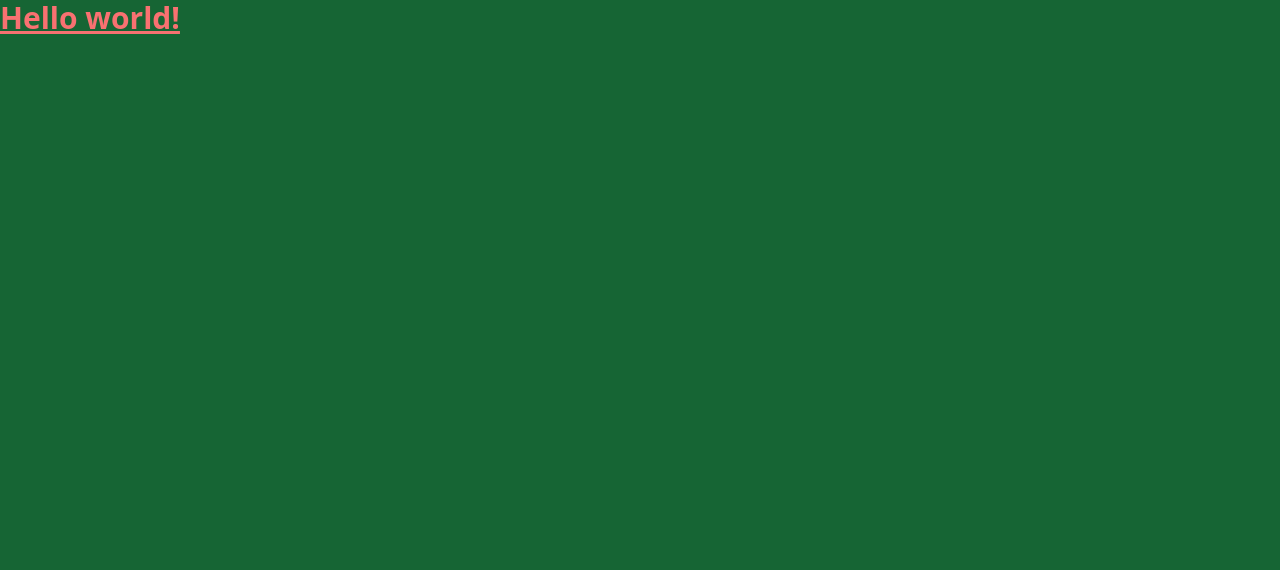
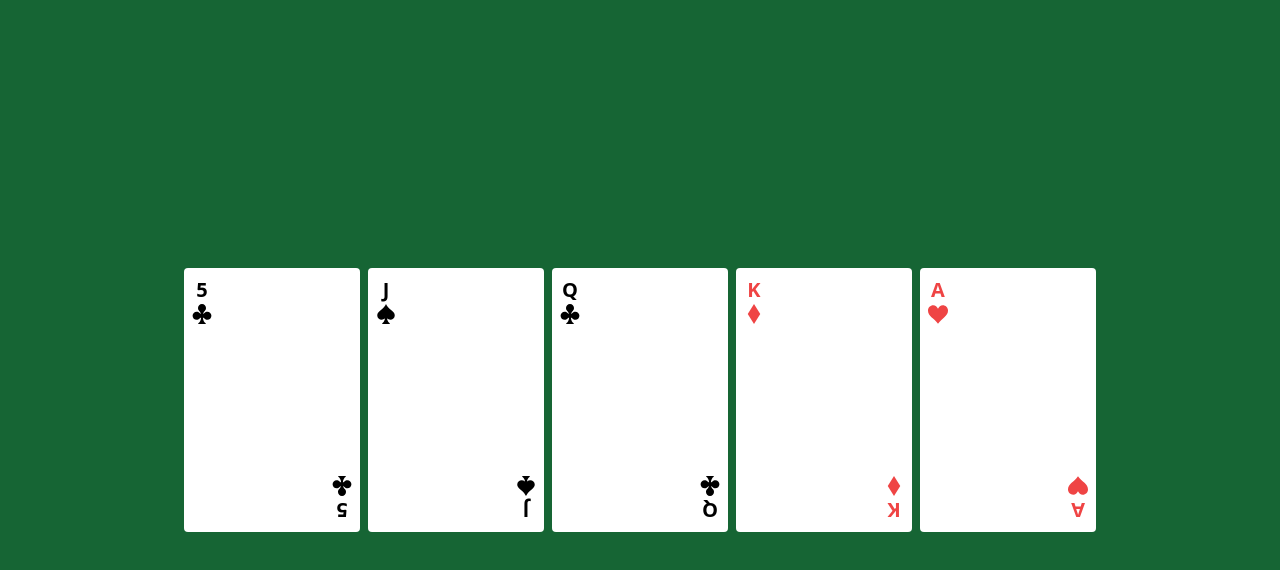
Before and after one commit to turtledev65/blackjack, a React (Vite) app in the folder app/: page / in a window 1280 px wide. Shown: the top 570 px of the page. Built offline with nearby package versions, Linux system fonts and the light colour scheme.

Commit message:
[frontend] feat: create component for rendering cards

```diff
--- a/app/src/App.tsx
+++ b/app/src/App.tsx
@@ -1,6 +1,16 @@
+import Card from "./components/card";
+
 function App() {
   return (
-    <h1 className="text-3xl font-bold text-red-400 underline">Hello world!</h1>
+    <>
+      <div className="flex min-h-screen items-center justify-center gap-2">
+        <Card value={5} type="clubs" />
+        <Card value={11} type="spades" />
+        <Card value={12} type="clubs" />
+        <Card value={13} type="diamonds" />
+        <Card value={14} type="hearts" />
+      </div>
+    </>
   );
 }
 
--- /dev/null
+++ b/app/src/components/card.tsx
@@ -0,0 +1,59 @@
+type CardType = "clubs" | "diamonds" | "hearts" | "spades";
+
+type CardProps = {
+  value: number;
+  type: CardType;
+};
+
+import {
+  ImClubs as Clubs,
+  ImHeart as Hearts,
+  ImDiamonds as Diamonds,
+  ImSpades as Spades
+} from "react-icons/im";
+
+const Card = ({ value, type }: CardProps) => {
+  const Icon = (() => {
+    console.log("Icon called with type", type);
+    if (type === "clubs") return Clubs;
+    else if (type === "diamonds") return Diamonds;
+    else if (type === "spades") return Spades;
+    else return Hearts;
+  })();
+  const label = (() => {
+    if (value <= 10) return value;
+    if (value === 11) return "J";
+    else if (value === 12) return "Q";
+    else if (value === 13) return "K";
+    else return "A";
+  })();
+
+  return (
+    <div className="aspect-2/3 w-44 rounded bg-white p-2 text-xl">
+      <div className="relative h-full w-full">
+        <div
+          className={`absolute left-0 top-0 flex flex-col items-center justify-center font-bold ${
+            type === "hearts" || type === "diamonds"
+              ? "text-red-500"
+              : "text-black"
+          }`}
+        >
+          {label}
+          <Icon />
+        </div>
+        <div
+          className={`absolute bottom-0 right-0 flex rotate-180 flex-col items-center justify-center font-bold ${
+            type === "hearts" || type === "diamonds"
+              ? "text-red-500"
+              : "text-black"
+          }`}
+        >
+          {label}
+          <Icon />
+        </div>
+      </div>
+    </div>
+  );
+};
+
+export default Card;
```
